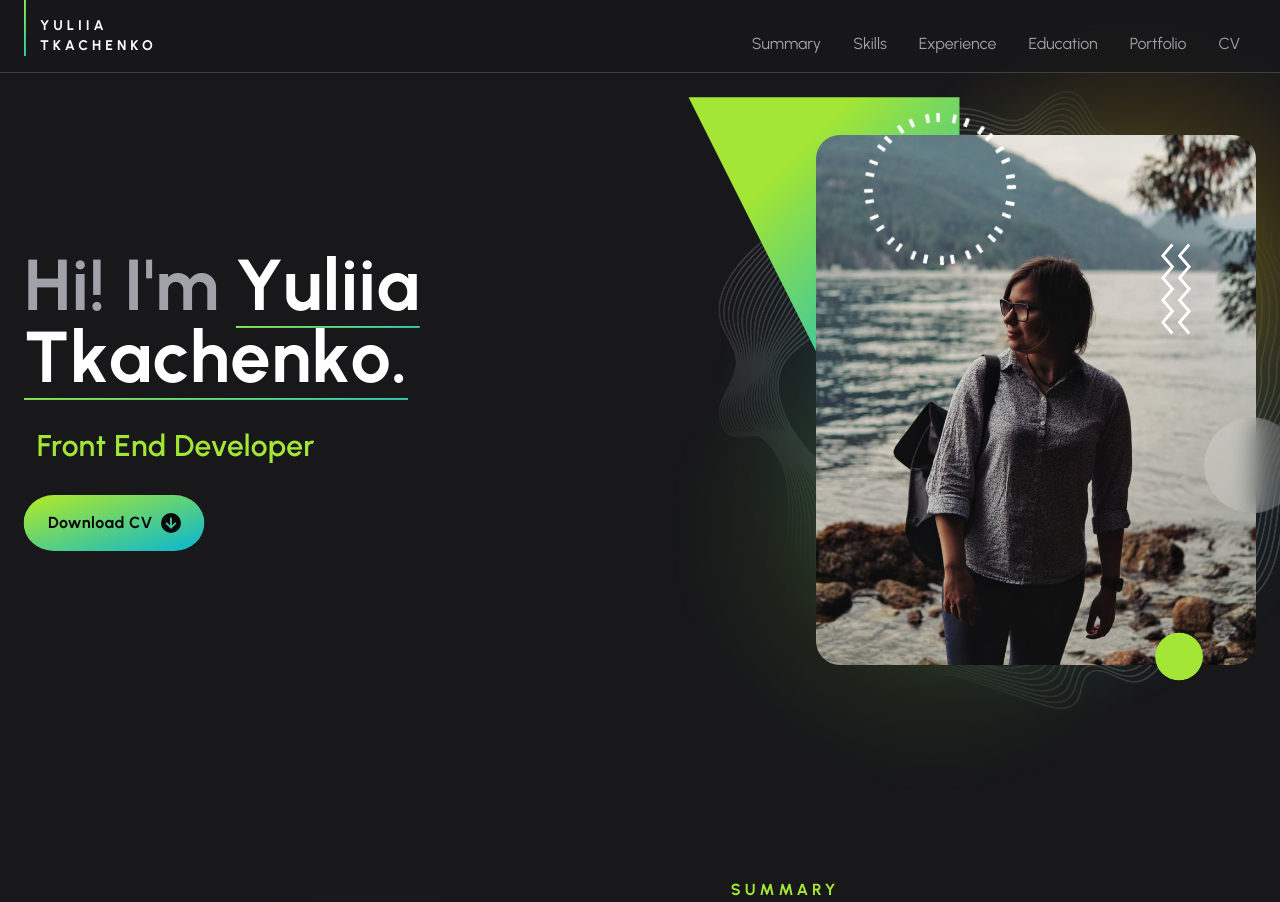
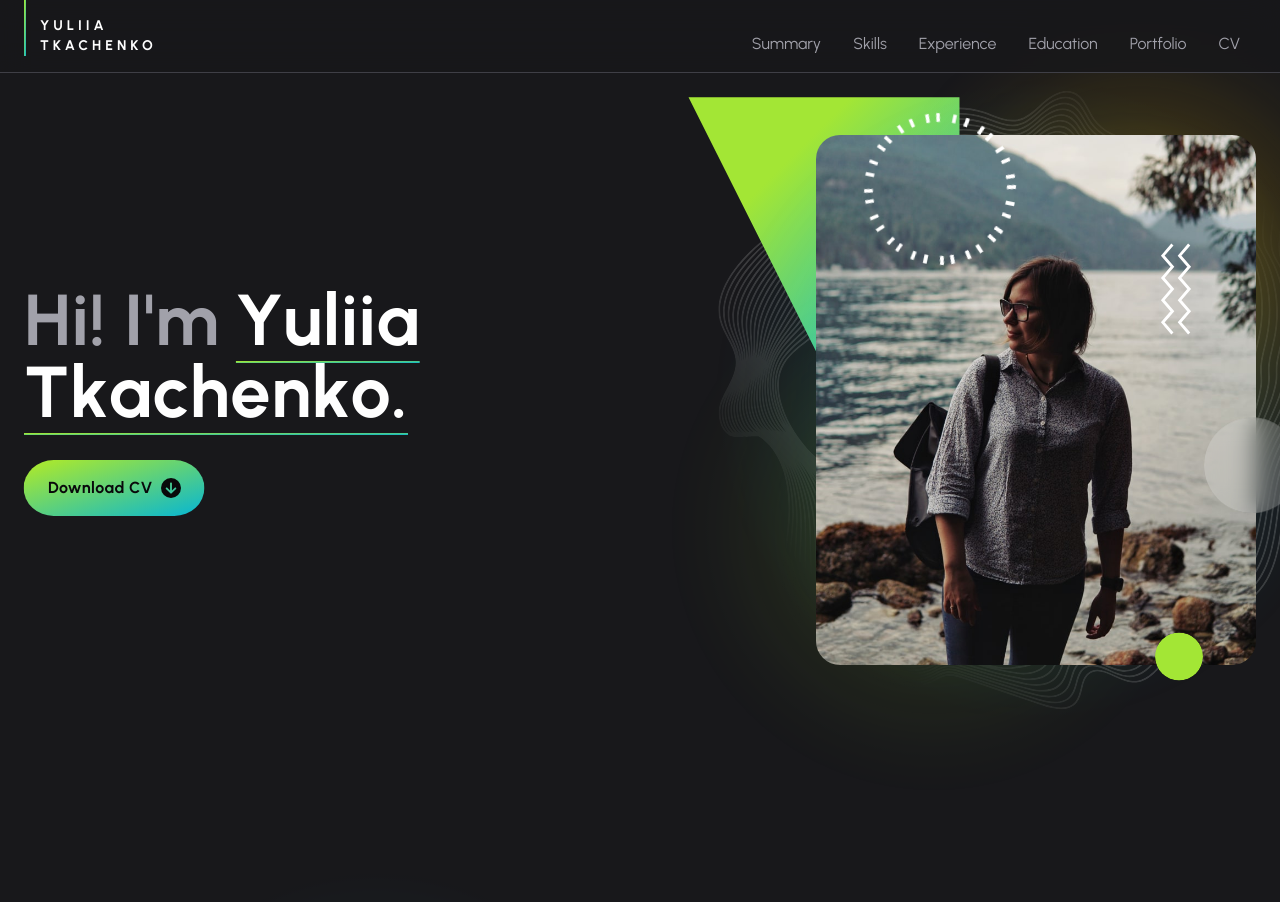
Before and after one commit to ecspetra/yuliia-tkachenko-front-end-developer, a Next.js app: page / in a window 1280 px wide. Shown: the top 902 px of the page. Built offline with nearby package versions, Linux system fonts and the light colour scheme.

Commit message:
refactoring

```diff
--- a/src/app/components/TextSVG/index.tsx
+++ b/src/app/components/TextSVG/index.tsx
@@ -23,6 +23,14 @@ const TextSVG: FC<PropsType> = ({ text }) => {
 		}
 
 		updateSvgSize()
+
+		const debouncedUpdateSvgSize = debounce(updateSvgSize, 300);
+
+		window.addEventListener('resize', debouncedUpdateSvgSize);
+
+		return () => {
+			window.removeEventListener('resize', debouncedUpdateSvgSize);
+		};
 	}, [text])
 
 	return (
--- a/src/app/components/Title/index.tsx
+++ b/src/app/components/Title/index.tsx
@@ -48,7 +48,7 @@ const Title: FC<PropsType> = ({
 							className
 						)}
 					>
-						<TextSVG text={children as string} />
+						{/*<TextSVG text={children as string} />*/}
 					</h3>
 				)
 			case 'h3-large':
--- a/src/components/Tag/index.tsx
+++ b/src/components/Tag/index.tsx
@@ -16,7 +16,7 @@ const Tag: FC<PropsType> = ({ tag }) => {
 				opacity={10}
 				isWithGradient={false}
 			/>
-			<TextSVG text={tag} />
+			{/*<TextSVG text={tag} />*/}
 		</span>
 	)
 }
--- a/src/components/TopBanner/index.tsx
+++ b/src/components/TopBanner/index.tsx
@@ -39,12 +39,12 @@ const TopBanner = () => {
 			<div className='container mx-auto w-full h-full min-h-screen flex flex-wrap lg:flex-nowrap justify-center lg:justify-between items-center py-32 2xl:py-60 px-6 gap-16'>
 				<div className='relative w-full max-w-md lg:max-w-xl z-10 order-2 lg:order-1 flex flex-col items-center lg:block'>
 					<TitleAnimated />
-					<Title
-						variant='h2'
-						className='!text-global-color-two-scheme-1 !text-3xl'
-					>
-						<TextSVG text='Front End Developer' />
-					</Title>
+					{/*<Title*/}
+					{/*	variant='h2'*/}
+					{/*	className='!text-global-color-two-scheme-1 !text-3xl'*/}
+					{/*>*/}
+					{/*	<TextSVG text='Front End Developer' />*/}
+					{/*</Title>*/}
 					<Button />
 				</div>
 				<div className='aspect-[400/481] w-full h-full max-w-[70vw] sm:max-w-[45vw] lg:max-w-[55vh] 2xl:max-w-xl relative order-1 lg:order-2 mb-8 lg:mb-0'>
```
